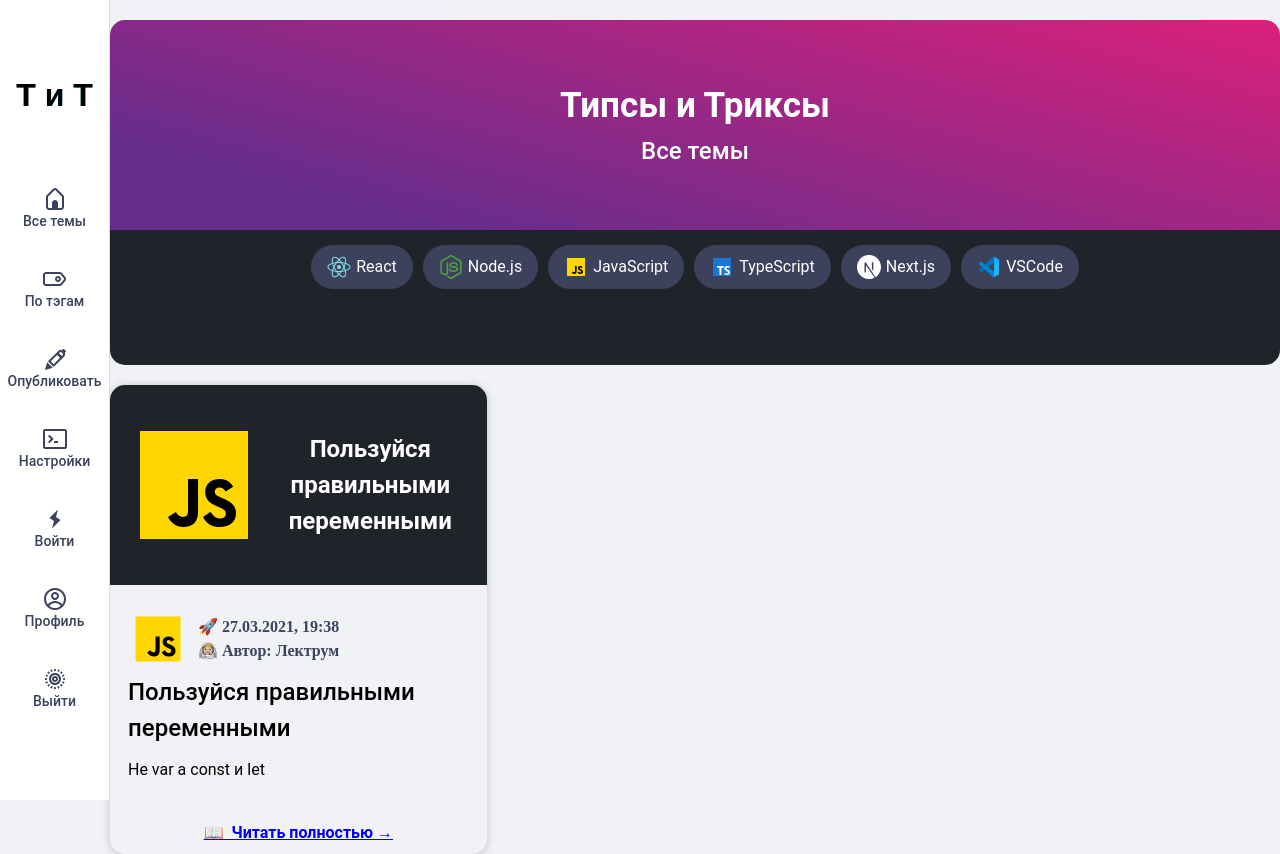
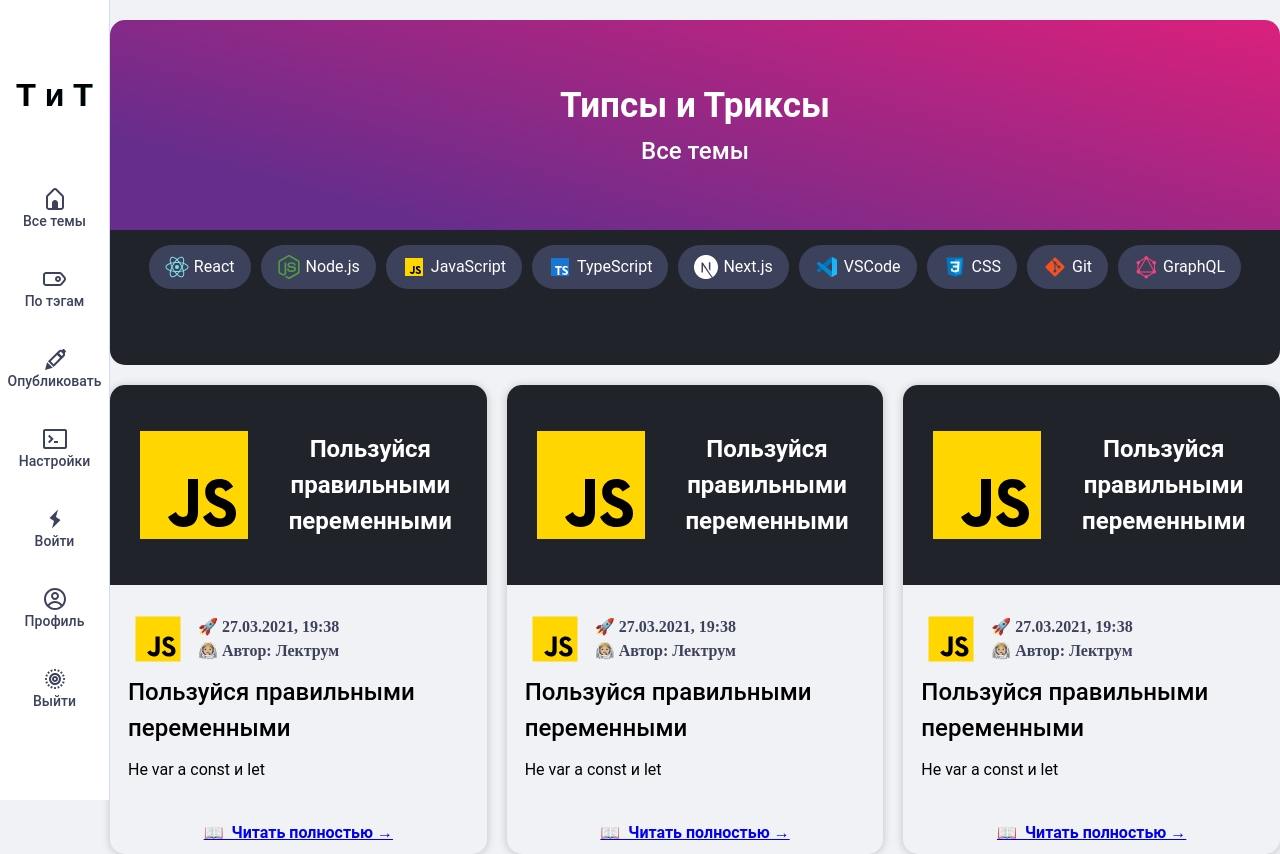
Before and after one commit to gorbunkov/react-pro-course, a React (Create React App) app: page / in a window 1280 px wide. Shown: the top 854 px of the page. Built offline with nearby package versions, Linux system fonts and the light colour scheme.

Commit message:
Homework lesson 5

```diff
--- a/src/2-react/1-live-tips-and-tricks/components/Hero.tsx
+++ b/src/2-react/1-live-tips-and-tricks/components/Hero.tsx
@@ -30,6 +30,15 @@
                 <span>
                     <icons.VSCode/>VSCode
                 </span>
+                <span>
+                    <icons.CSS/>CSS
+                </span>
+                <span>
+                    <icons.Git/>Git
+                </span>
+                <span>
+                    <icons.GraphQL/>GraphQL
+                </span>
             </div>
         </section>
     )
--- a/src/2-react/1-live-tips-and-tricks/pages/home.tsx
+++ b/src/2-react/1-live-tips-and-tricks/pages/home.tsx
@@ -8,6 +8,9 @@
             <Hero />
             <section className="tip-list">
                 <Tip/>
+                <Tip/>
+                <Tip/>
+                <Tip/>
             </section>
         </section>
     );
```
